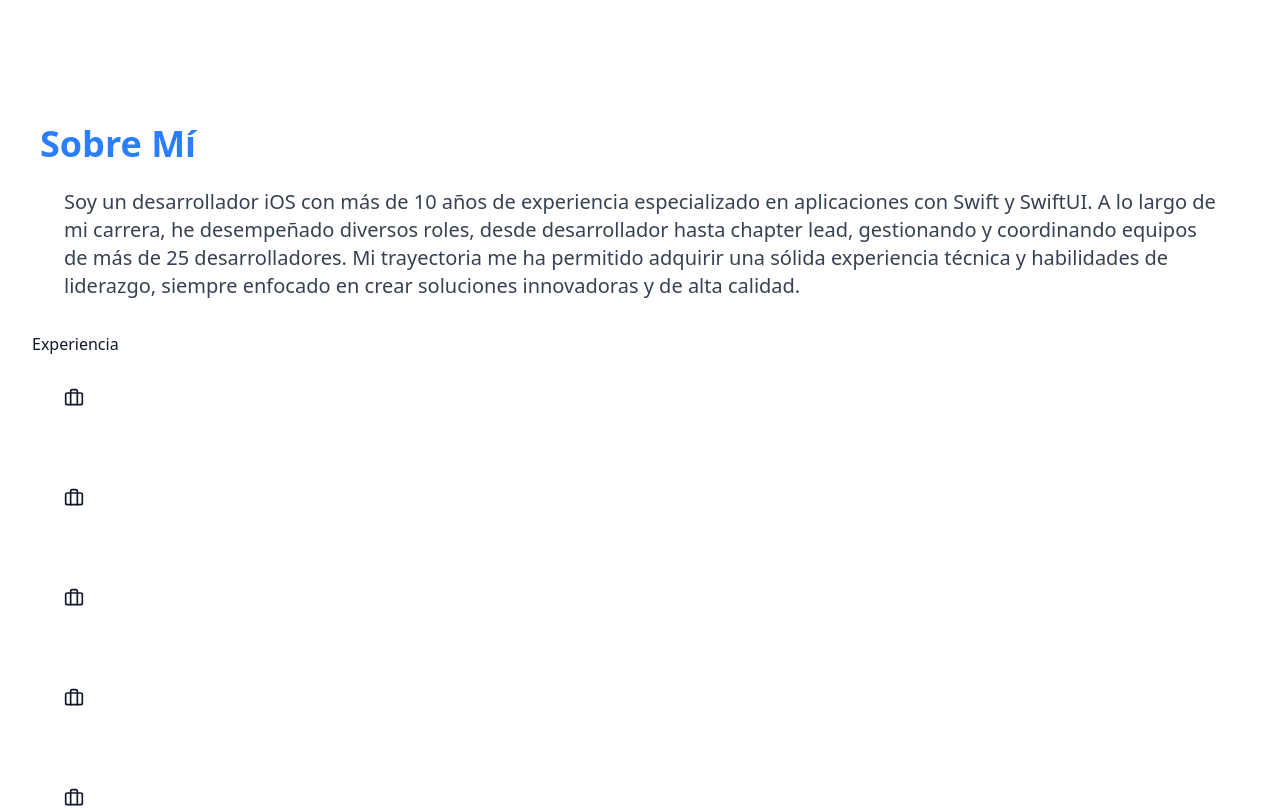
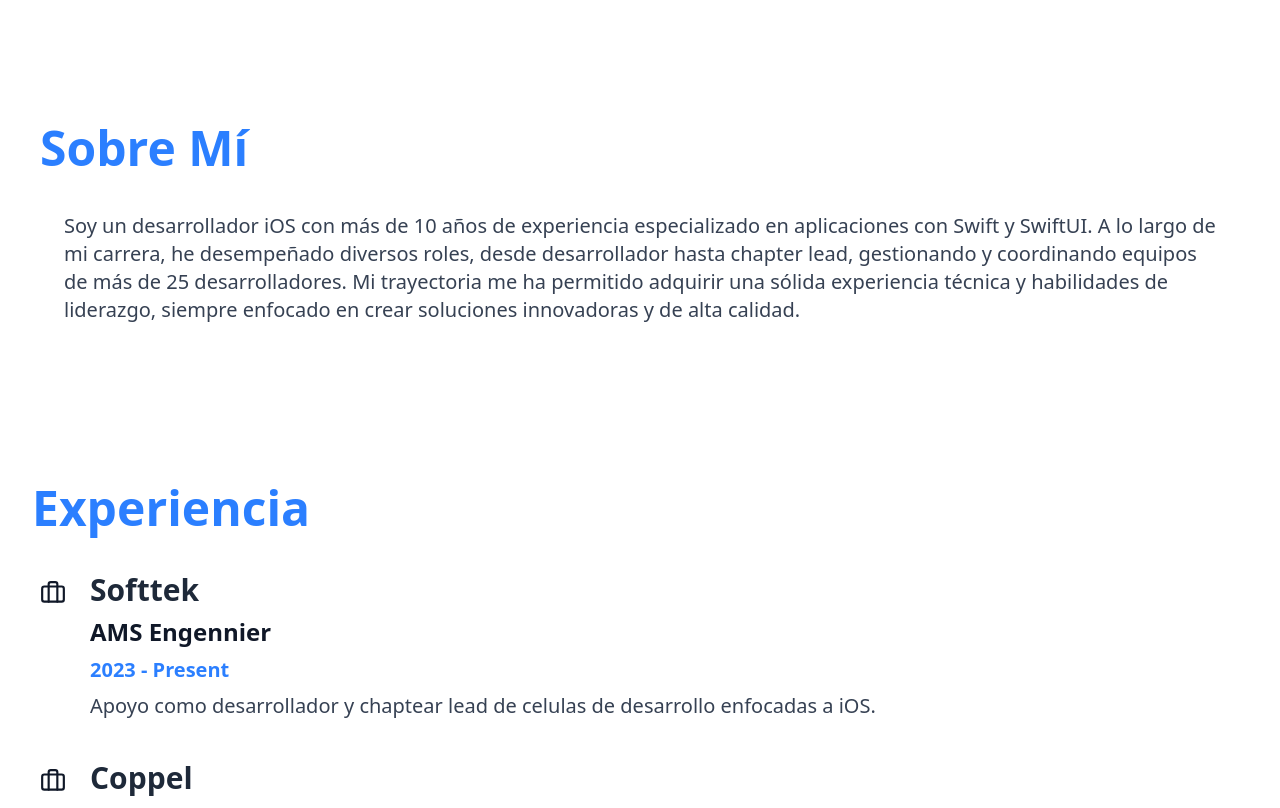
Before and after one commit to art321995/PortafolioLR, a React (Vite) app: page / in a window 1280 px wide. Shown: the part 380-1188 px from the top of the page. Built offline with nearby package versions, Linux system fonts and the light colour scheme.

Commit message:
Se termina el modulo de experiencia del portafolio

```diff
--- a/src/Components/AboutMe.jsx
+++ b/src/Components/AboutMe.jsx
@@ -9,7 +9,7 @@ const AboutMe = () => {
           whileInView={{opacity: 1, x: 0}}
           initial={{opacity: 0, x: -100}}
           transition={{duration: 2}}
-          className="text-3xl lg:text-4xl font-bold text-blue-500">
+          className="text-3xl lg:text-5xl font-bold text-blue-500">
           Sobre Mí
         </motion.h2>
         <div className="p-6">
@@ -17,7 +17,7 @@ const AboutMe = () => {
             whileInView={{opacity: 1, x: 0}}
             initial={{opacity: 0, x: 100}}
             transition={{duration: 2}}
-            className=" text-xl  text-gray-700">
+            className=" text-xl  text-gray-700 mt-4">
             {ABOUT_TEXT}
           </motion.p>
         </div>
--- a/src/Components/Experience.jsx
+++ b/src/Components/Experience.jsx
@@ -1,26 +1,37 @@
 import { BriefcaseIcon } from 'lucide-react';
 import { EXPERIENCIA } from '../Constants';
+import { motion } from "motion/react"
 
 const Experience = () => {
 
 
   return (
-    <section className="fade-in">
-      <h2 className="section-title">Experiencia</h2>
-      <div className="space-y-4">
+    <section className="md:mt-32">
+      <motion.h2
+        whileInView={{opacity: 1, x: 0}}
+        initial={{opacity: 0, x: -100}}
+        transition={{duration: 2}}
+        className="text-3xl lg:text-5xl font-bold text-blue-500">
+          Experiencia
+      </motion.h2>
+      <div className="md:space-y-4">
         {EXPERIENCIA.map((exp, index) => (
-          <div key={index} className="p-6">
-            <div className="flex items-start gap-4">
-              <div className="p-2 bg-primary/10 rounded-full">
-                <BriefcaseIcon size={20} className="text-primary" />
+          <div key={index} className="">
+            <motion.div
+              whileInView={{opacity: 1, x: 0}}
+              initial={{opacity: 0, x: 100}}
+              transition={{duration: 2}}
+              className="flex items-start gap-4 mt-10">
+              <div className="p-2 bg-primary/10 rounded-full ">
+                <BriefcaseIcon size={26} className="text-primary" />
               </div>
               <div>
-                <h3 className="font-poppins font-semibold text-lg text-gray-800">{exp.title}</h3>
-                <p className="text-primary font-medium">{exp.company}</p>
-                <p className="text-sm text-gray-500 mt-1">{exp.period}</p>
-                <p className="mt-2 text-gray-600">{exp.description}</p>
+                <h3 className="font-poppins font-bold text-2xl lg:text-3xl text-gray-800 ">{exp.empresa}</h3>
+                <p className="text-xl lg:text-2xl font-semibold mt-2">{exp.puesto}</p>
+                <p className="text-lg lg:text-xl font-bold text-blue-500 mt-2">{exp.tiempo}</p>
+                <p className="text-lg lg:text-xl mt-2 text-gray-700">{exp.descripcion}</p>
               </div>
-            </div>
+            </motion.div>
           </div>
         ))}
       </div>
--- a/src/Constants/index.js
+++ b/src/Constants/index.js
@@ -19,7 +19,7 @@ export const EXPERIENCIA = [
         empresa:"Coppel",
         tiempo: "2021 - 2023",
         puesto: "Lead iOS",
-        descripcion: "seguimiento a mas de 10 células de trabajo enfocado a iOS."
+        descripcion: "Seguimiento a mas de 10 células de trabajo enfocado a iOS."
     },
     {
         empresa:"Coppel",
```
